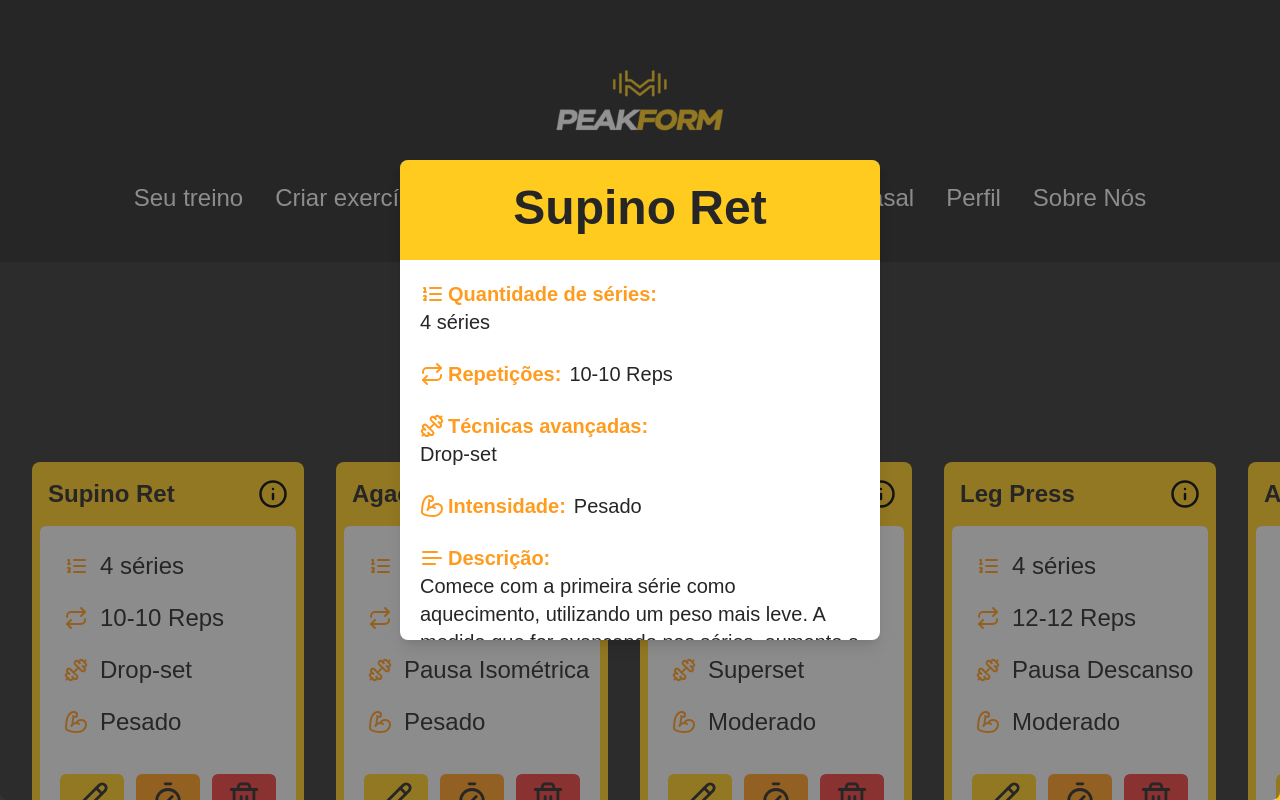
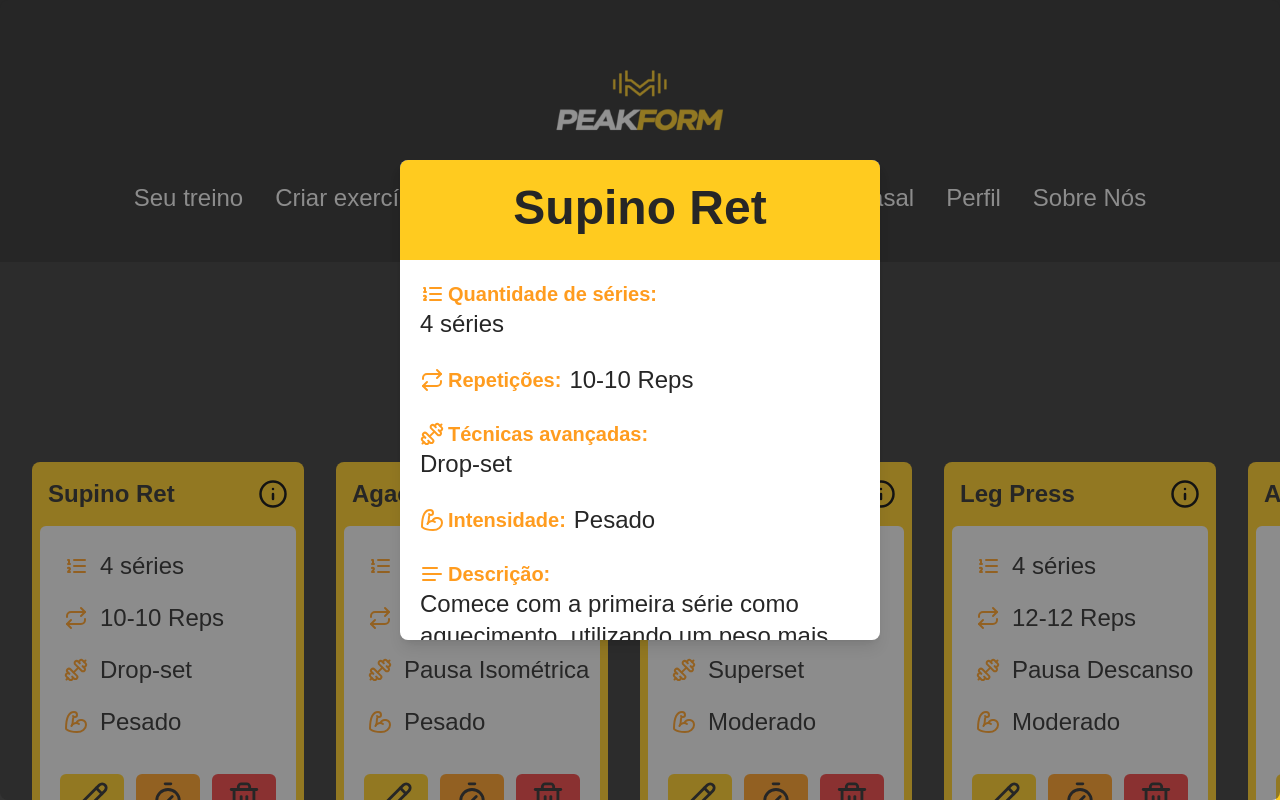
Before and after one commit to iagoliziero/peak-form, a React (Vite) app: page /principal in a window 1280 px wide. Both pictures are taken after a click on the button 273 px from the left and 494 px from the top of the page. Built offline with nearby package versions, Linux system fonts and the light colour scheme; a web font is replaced by a local one.

Commit message:
style: adjust font size

```diff
--- a/src/components/InfoCard.jsx
+++ b/src/components/InfoCard.jsx
@@ -2,6 +2,7 @@ import { useContext, useState } from "react";
 import { BicepsFlexed, Dumbbell, Info, Key, ListOrdered, Repeat, Text } from "lucide-react";
 import { ExerciseContext } from "../contexts/ExerciseContext";
 import H2InfoCards from "./H2InfoCards";
+import H2 from "./H2";
 
 function InfoCard({ exercise }) {
   const [isOpen, setIsOpen] = useState(false);
@@ -30,16 +31,16 @@ function InfoCard({ exercise }) {
               <div className="flex  flex-col gap-6 p-5 xl:p-8">
 
                 <div className="flex items-center">
-                  <div className="xxl:flex">
+                  <div className="xxl:flex xxl:gap-3">
                     <div className="flex items-center">
                       <span className="text-xl text-orange ">
                         <ListOrdered />
                       </span>
                       <H2InfoCards> Quantidade de séries: </H2InfoCards>
                     </div>
-                    <h2 className="text-xl text-darker xl:relative xxl:left-3">
+                    <H2>
                       {exercise.numberSeries}
-                    </h2>
+                    </H2>
                   </div>
                 </div>
 
@@ -47,23 +48,25 @@ function InfoCard({ exercise }) {
                   <span className="text-xl text-orange ">
                     <Repeat />
                   </span>
+                  <div className="flex items-center gap-3">
                   <H2InfoCards> Repetições: </H2InfoCards>
-                  <h2 className="text-xl text-darker  relative left-3">
+                  <H2 className="text-xl text-darker  relative left-3">
                     {exercise.repetitions}
-                  </h2>
+                  </H2>
+                  </div>
                 </div>
 
                 <div className="flex items-center">
-                  <div className="xxl:flex ">
+                  <div className="xxl:flex xxl:gap-3">
                     <div className="flex  items-center">
                       <span className="text-xl text-orange ">
                         <Dumbbell />
                       </span>
                       <H2InfoCards> Técnicas avançadas: </H2InfoCards>
                     </div>
-                    <h2 className="text-xl text-darker xxl:relative xxl:left-3">
+                    <H2 className="text-xl text-darker xxl:relative xxl:left-3">
                       {exercise.advancedTechnique}
-                    </h2>
+                    </H2>
                   </div>
                 </div>
 
@@ -71,10 +74,12 @@ function InfoCard({ exercise }) {
                   <span className="text-xl text-orange ">
                     <BicepsFlexed />
                   </span>
+                  <div className="flex items-center gap-3">
                   <H2InfoCards> Intensidade: </H2InfoCards>
-                  <h2 className="text-xl text-darker  relative left-3">
+                  <H2 className="text-xl text-darker  relative left-3">
                     {exercise.intensity}
-                  </h2>
+                  </H2>
+                  </div>
                 </div>
 
                 <div className="flex items-center">
@@ -85,7 +90,7 @@ function InfoCard({ exercise }) {
                       </span>
                       <H2InfoCards> Descrição: </H2InfoCards>
                     </div>
-                    <h2 className="text-xl  xxl:relative  text-darker  max-w-[100%] whitespace-pre-wrap">
+                    <h2 className="text-xl lg:text-2xl  xxl:relative  text-darker  max-w-[100%] whitespace-pre-wrap">
                       {exercise.description}
                     </h2>
                   </div>
--- a/src/pages/MainPage.jsx
+++ b/src/pages/MainPage.jsx
@@ -101,7 +101,7 @@ function MainPage() {
                         </div>
                       </div>
                     </div>
-                    <div className="flex justify-center items-center flex-grow gap-3 3xl:gap-5 relative top-3 3xl:bottom-0">
+                    <div className="flex justify-center items-center flex-grow gap-3 3xl:gap-5 relative top-3 xxl:top-0 3xl:bottom-0">
                       {/* Container dos botões */}
                       <button className="w-16 h-12 3xl:w-18 3xl:h-14 bg-yellowMain rounded-md hover:scale-105 transition-all text-darker flex justify-center items-center">
                         <Pencil size={34} strokeWidth={2} />
--- a/src/pages/ProfilePage.jsx
+++ b/src/pages/ProfilePage.jsx
@@ -6,6 +6,8 @@ import { ProfileBodyContexts } from "../contexts/ProfileBodyContexts";
 import { ProfileContexts } from "../contexts/ProfileContexts";
 import Nav from "../components/Nav";
 import { NameContext } from "../contexts/NameContexts";
+import H2 from "../components/H2";
+import H2Bold from "./H2Bold";
 
 
 function ProfilePage() {
@@ -56,8 +58,8 @@ function ProfilePage() {
                 <h1 className="text-2xl lg:text-3xl font-semibold">
                 {name.name}
                 </h1>
-                <h2 className="text-xl lg:text-2xl">{profile.email}</h2>
-                <h2 className="text-xl lg:text-2xl">{profile.date}</h2>
+                <H2>{profile.email}</H2>
+                <H2>{profile.date}</H2>
               </div>
               <div>
               <button className="w-[18rem] md:w-[19rem] xxl:h-[3.5rem] h-[3.75rem] bg-red text-2xl rounded-lg hover:scale-105 transition-all font-semibold duration-[400ms]">
@@ -83,15 +85,15 @@ function ProfilePage() {
                 <h1 className="text-2xl lg:text-3xl font-semibold">
                 {profileBody[0].weightStatus}
                 </h1>
-                <h2 className="text-xl lg:text-2xl">{profileBody[0].obesityLevel}</h2>
-                <h2 className="text-xl lg:text-2xl font-semibold">Altura:</h2>
-                <h2 className="text-xl lg:text-2xl">{profileBody[0].height} cm</h2>
-                <h2 className="text-xl lg:text-2xl font-semibold">Peso:</h2>
-                <h2 className="text-xl lg:text-2xl">{profileBody[0].weight} kg</h2>
-                <h2 className="text-xl lg:text-2xl font-semibold">
+                <H2>{profileBody[0].obesityLevel}</H2>
+                <H2Bold>Altura:</H2Bold>
+                <H2>{profileBody[0].height} cm</H2>
+                <H2Bold>Peso:</H2Bold>
+                <H2>{profileBody[0].weight} kg</H2>
+                <H2Bold className="text-xl lg:text-2xl font-semibold">
                   Meta de peso:
-                </h2>
-                <h2 className="text-xl lg:text-2xl">{profileBody[0].goalWeight} kg</h2>
+                </H2Bold>
+                <H2 className="text-xl lg:text-2xl">{profileBody[0].goalWeight} kg</H2>
               </div>
             )}
           </div>
```
